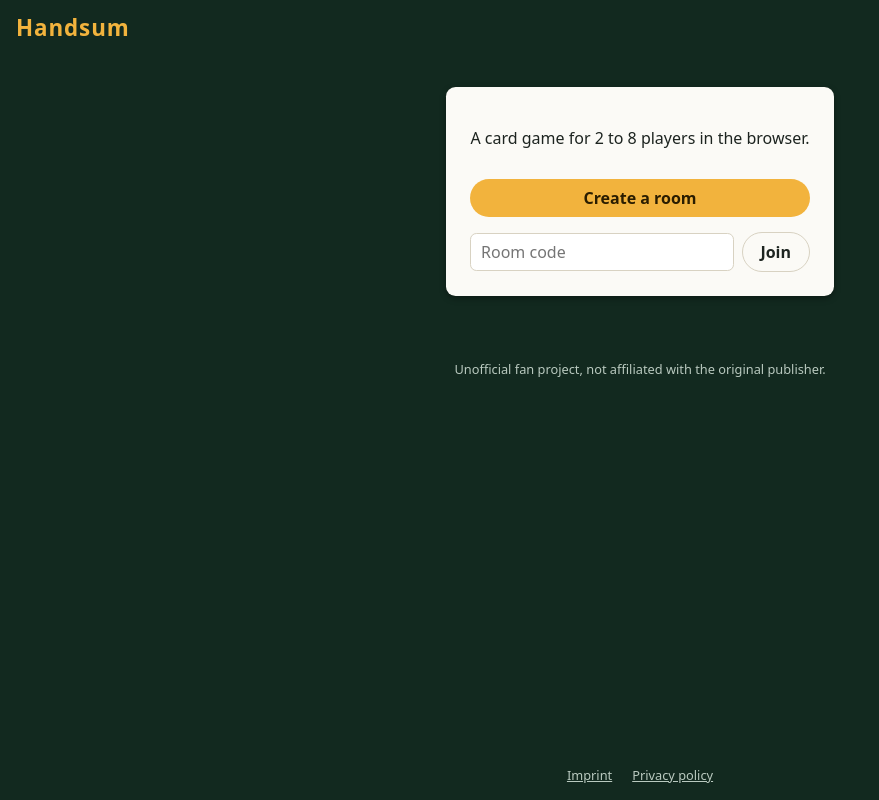
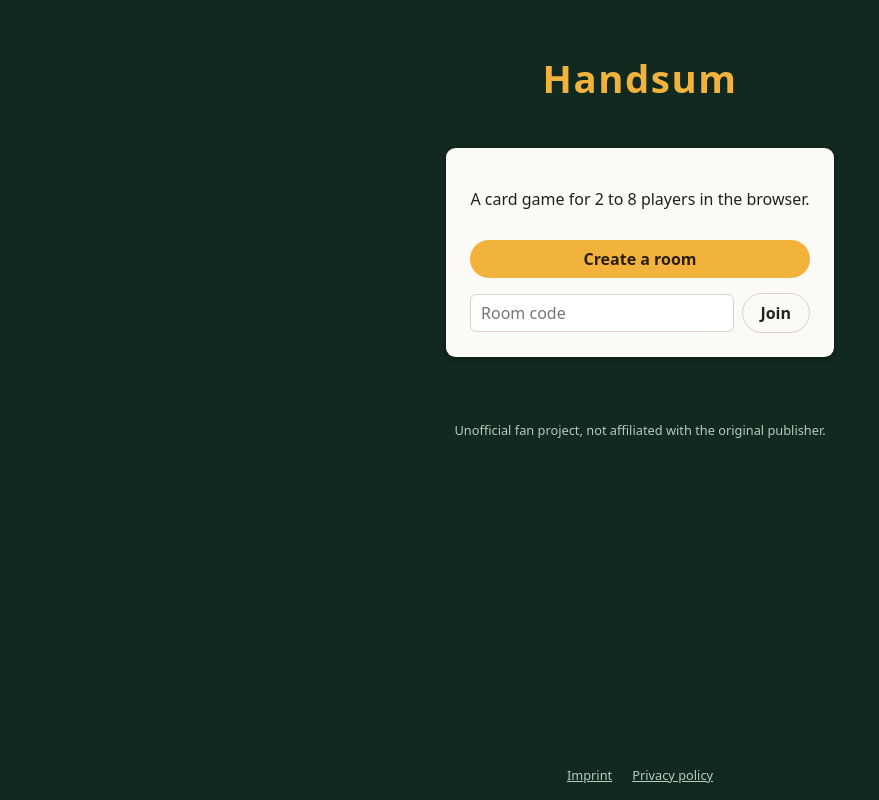
Before and after one commit to Friedinger/handsum, a Vue app in the folder client/: page / in a window 1280 px wide. Shown: the whole page, without its empty margins (0-879 px from the left). Built offline with nearby package versions, Linux system fonts and the light colour scheme; no server answers.

Commit message:
💄 Center the title in a header and enlarge it on the home page

```diff
--- a/client/src/App.vue
+++ b/client/src/App.vue
@@ -9,10 +9,14 @@ const roomCode = useRoomCode();
 </script>
 
 <template>
-  <main class="app">
-    <h1 class="app-title">{{ strings.appTitle }}</h1>
-    <RoomView v-if="roomCode" :key="roomCode" :room-code="roomCode" />
-    <HomeView v-else />
+  <div class="app" :class="{ 'app-home': !roomCode }">
+    <header>
+      <h1>{{ strings.appTitle }}</h1>
+    </header>
+    <main>
+      <RoomView v-if="roomCode" :key="roomCode" :room-code="roomCode" />
+      <HomeView v-else />
+    </main>
     <LegalFooter />
-  </main>
+  </div>
 </template>
--- a/client/src/styles.css
+++ b/client/src/styles.css
@@ -57,11 +57,24 @@ button {
   padding: 0.75rem 1rem 1rem;
 }
 
-.app-title {
+.app > main {
+  display: flex;
+  flex: 1;
+  flex-direction: column;
+  min-height: 0;
+}
+
+.app > header h1 {
   margin: 0 0 0.75rem;
   color: var(--color-accent);
   font-size: 1.4rem;
   letter-spacing: 0.04em;
+  text-align: center;
+}
+
+.app-home > header h1 {
+  margin-top: 2.5rem;
+  font-size: 2.4rem;
 }
 
 /* Panels for home, name entry and lobby */
```
